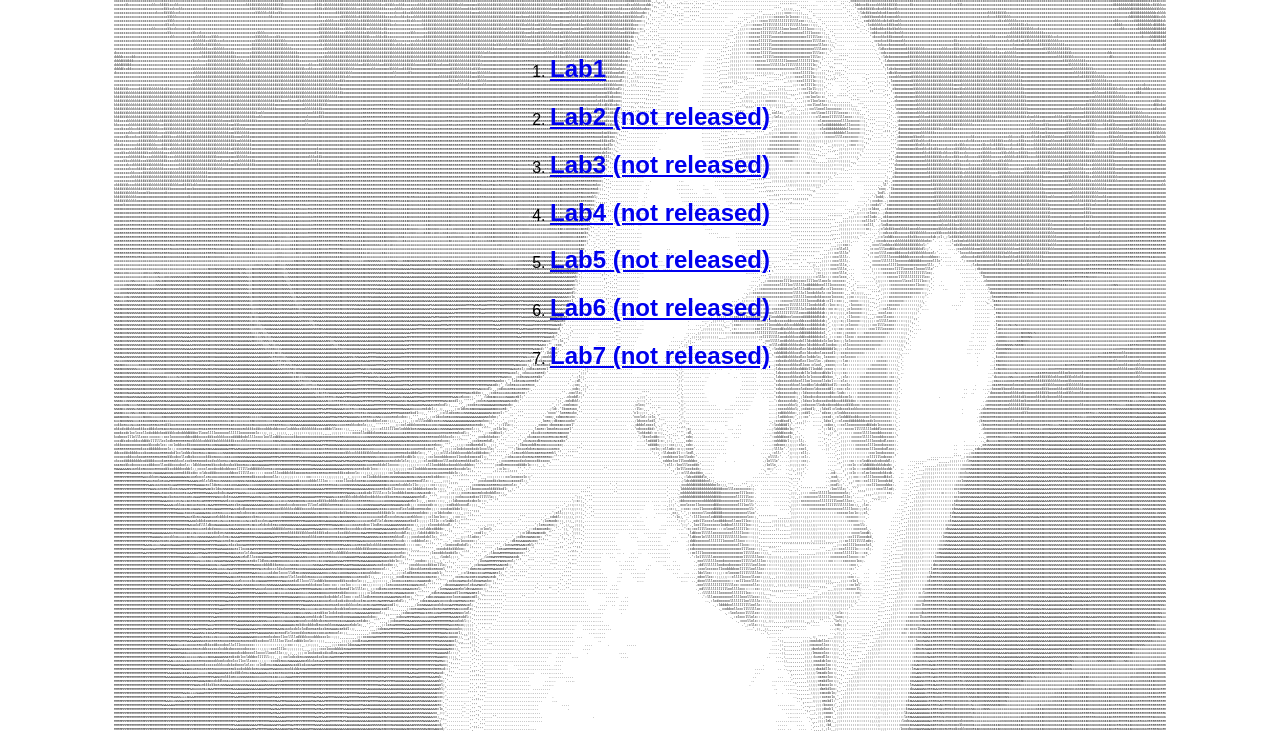
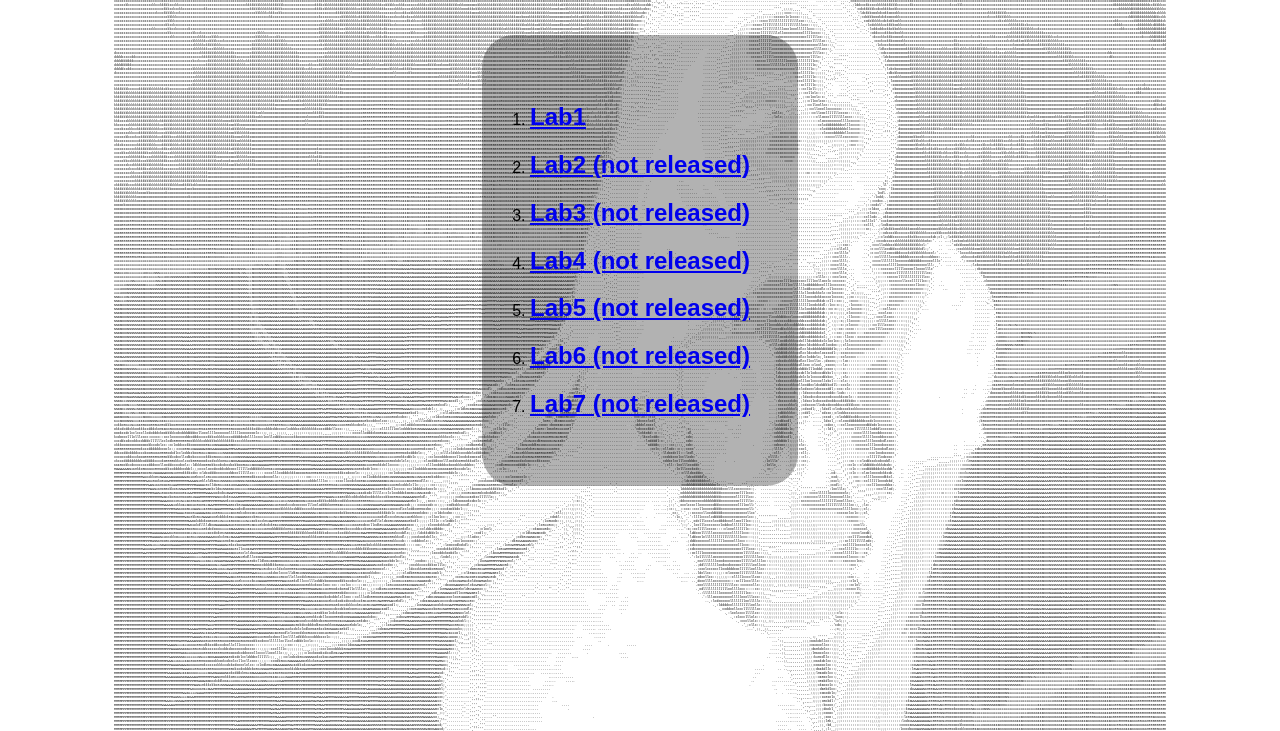
Before and after one commit to lipa44/web-labs, a plain HTML site: page index.html in a window 1280 px wide. Shown: the part 69-800 px from the top of the page. Drawn offline with Linux system fonts and the light colour scheme; a web font is replaced by a local one.

Commit message:
style: initial page updated

```diff
--- a/outlines.css
+++ b/outlines.css
@@ -6,6 +6,13 @@ html {
     width: 100%;
     height: 100%;
     overflow: hidden;
+}
+
+ol {
+    border: black;
+    border-radius: 2rem;
+    background: rgba(0, 0, 0, 0.3);
+    padding: 3rem;
 }
 
 .container {
```
